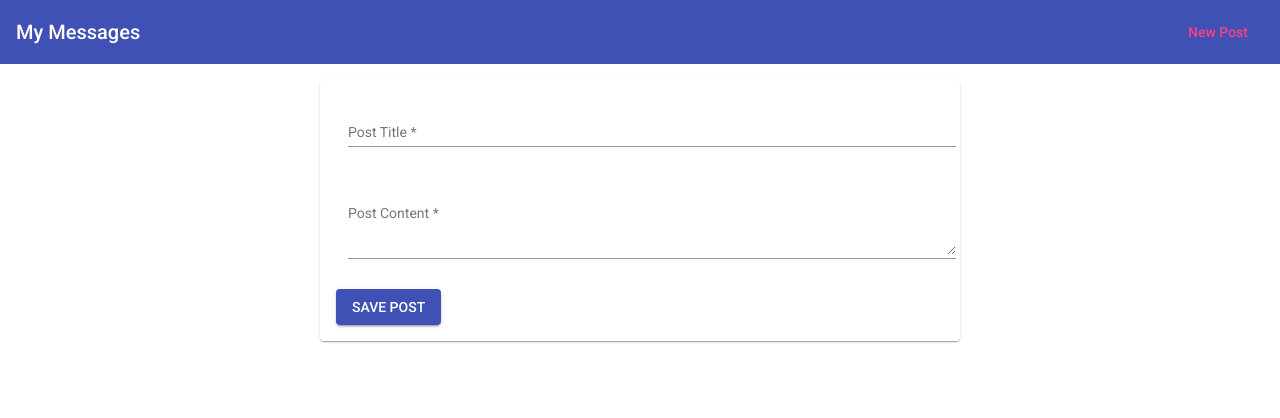
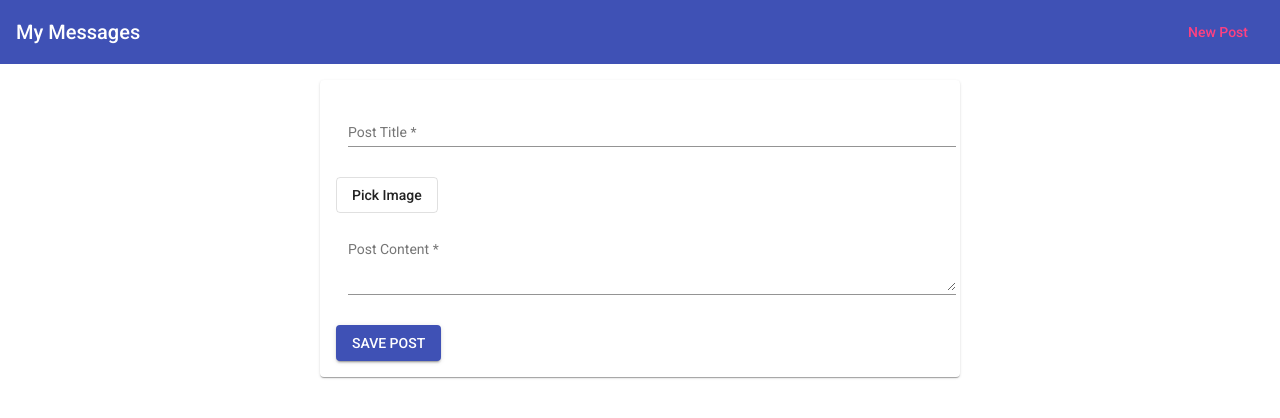
Before and after one commit to JohnEmadNashed/myNewApp, an Angular app in the folder myNewApp/: page /create in a window 1280 px wide. Shown: the top 418 px of the page. Built offline with nearby package versions, Linux system fonts and the light colour scheme.

Commit message:
Module 6.2

```diff
--- a/myNewApp/package.json
+++ b/myNewApp/package.json
@@ -7,7 +7,8 @@
     "build": "ng build",
     "test": "ng test",
     "lint": "ng lint",
-    "e2e": "ng e2e"
+    "e2e": "ng e2e",
+    "postinstall": "ngcc"
   },
   "private": true,
   "dependencies": {
--- a/myNewApp/src/app/Posts/post-create/post-create.component.css
+++ b/myNewApp/src/app/Posts/post-create/post-create.component.css
@@ -8,3 +8,7 @@
 {
   margin: auto;
 }
+input
+{
+  visibility: hidden;
+}
--- a/myNewApp/src/app/Posts/post-create/post-create.component.html
+++ b/myNewApp/src/app/Posts/post-create/post-create.component.html
@@ -11,6 +11,11 @@
       #title="ngModel">
       <mat-error *ngIf="title.invalid">Please Enter a post title</mat-error>
     </mat-form-field>
+
+<div>
+  <button mat-stroked-button type="button" (click)="filePicker.click()">Pick Image</button>
+  <input type = "file" #filePicker>
+</div>
 
     <mat-form-field>
       <textarea
```
